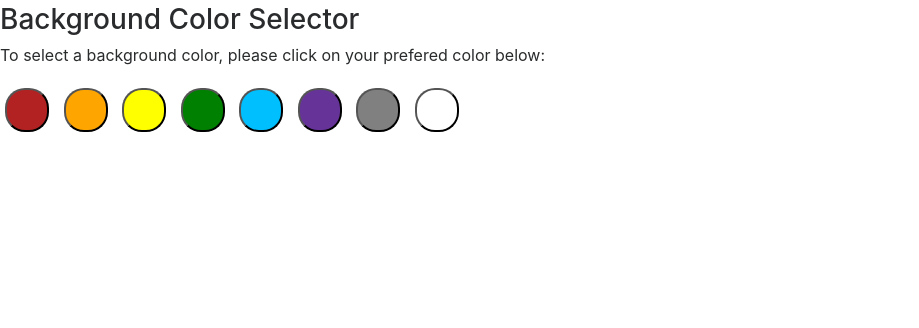
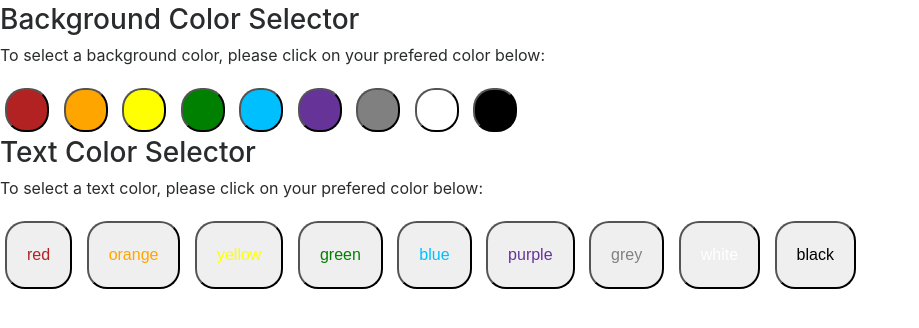
Before and after one commit to Maighdlyn/My-Color-Picker, a plain HTML site: page index.html in a window 1280 px wide. Shown: the part 48-376 px from the top of the page, without its empty margins (0-919 px from the left). Drawn offline with nearby package versions, Linux system fonts and the light colour scheme.

Commit message:
Adds text buttons
Now both the background and text colors can be changed.

```diff
--- a/index.html
+++ b/index.html
@@ -2,17 +2,16 @@
 <html>
   <head>
     <meta charset="UTF-8">
-    <title>Color Picker 1st attempt</title>
+    <title>my-color-picker</title>
 
     <link rel='stylesheet prefetch' href='https://cdnjs.cloudflare.com/ajax/libs/twitter-bootstrap/4.0.0-alpha.6/css/bootstrap.min.css'>
     <link rel="stylesheet" href="style.css">
   </head>
   <body>
-    <body>
     <h1>Color Picker</h1>
     <h3>Background Color Selector</h3>
     <p>To select a background color, please click on your prefered color below:</p>
-    <div>
+    <div class = "bGButton">
       <button class="red"></button>
       <button class="orange"></button>
       <button class="yellow"></button>
@@ -21,6 +20,20 @@
       <button class="purple"></button>
       <button class="grey"></button>
       <button class="white"></button>
+      <button class="black"></button>
+    </div>
+    <h3>Text Color Selector</h3>
+    <p>To select a text color, please click on your prefered color below:</p>
+    <div class = "textButton">
+      <button class="redText">red</button>
+      <button class="orangeText">orange</button>
+      <button class="yellowText">yellow</button>
+      <button class="greenText">green</button>
+      <button class="blueText">blue</button>
+      <button class="purpleText">purple</button>
+      <button class="greyText">grey</button>
+      <button class="whiteText">white</button>
+      <button class="blackText">black</button>
     </div>
   </body>
 
--- a/index.js
+++ b/index.js
@@ -1,11 +1,17 @@
 $(document).ready(function() {
 
-  $('button').addClass('buttonClass');
-
-  $('button').click(function() {
-    $('body').removeClass();
+  $('.bGButton').find('button').click(function() {
+    $('body').removeClass('red orange yellow green blue purple grey white black');
     var color = $(this).attr('class');
     $('body').addClass(color);
+    console.log($('body').attr('class'));
+  });
+
+ 	$('.textButton').find('button').click(function() {
+    $('body').removeClass('redText orangeText yellowText greenText blueText purpleText greyText whiteText blackText');
+    var tColor = $(this).attr('class');
+    $('body').addClass(tColor);
+    console.log($('body').attr('class'));
   });
 
 });
--- a/style.css
+++ b/style.css
@@ -1,37 +1,77 @@
-.buttonClass {
+button {
   border-radius: 20px;
   padding: 20px;
   margin: 5px;
 }
 
-.red {
+.red{
   background-color: FireBrick;
 }
 
-.orange {
+.orange{
   background-color: orange;
 }
 
-.yellow {
+.yellow{
   background-color: yellow;
 }
 
-.green {
+.green{
   background-color: green;
 }
 
-.blue {
+.blue{
   background-color: DeepSkyBlue;
 }
 
-.purple {
+.purple{
   background-color: RebeccaPurple;
 }
 
-.grey {
+.grey{
   background-color: grey;
 }
 
-.white {
-  background-color: white;
+.white{
+  background-color:white;
 }
+
+.black{
+  background-color:black;
+}
+
+.redText{
+  color: FireBrick;
+}
+
+.orangeText{
+  color: Orange;
+}
+
+.yellowText{
+  color: yellow;
+}
+
+.greenText{
+  color: green;
+}
+
+.blueText{
+  color: DeepSkyBlue;
+}
+
+.purpleText{
+  color: RebeccaPurple;
+}
+
+.greyText{
+  color: grey;
+}
+
+.whiteText{
+  color:white;
+}
+
+.blackText{
+  color:black;
+}
```
Also changed, not shown: 2 other files.
